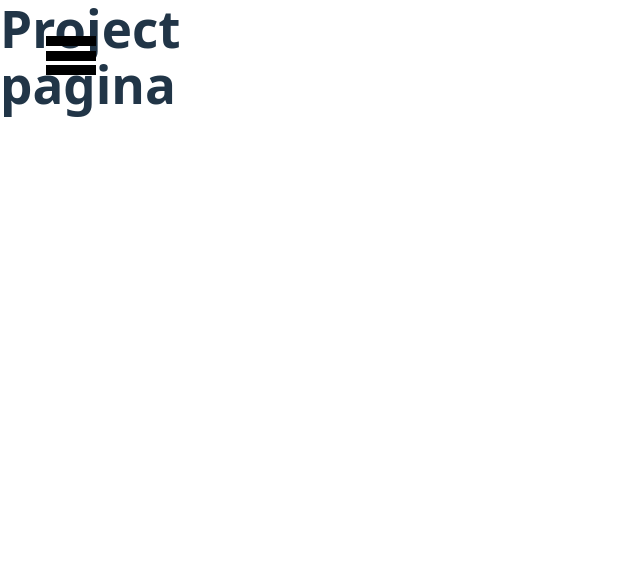
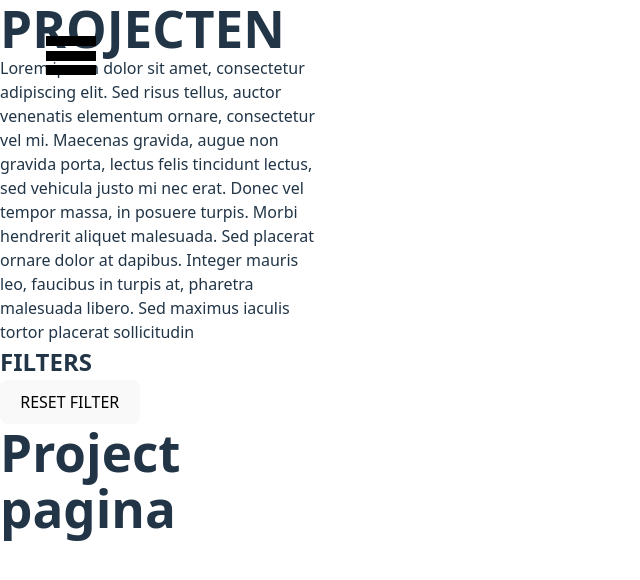
Before and after one commit to deniaverkade/portfolio-website, a React (Vite) app in the folder project-portfolio/: page /project in a window 1280 px wide. Shown: the top 580 px of the page, without its empty margins (0-640 px from the left). Built offline with nearby package versions, Linux system fonts and the light colour scheme; a web font is replaced by a local one.

Commit message:
data & component

```diff
--- a/project-portfolio/src/App.css
+++ b/project-portfolio/src/App.css
@@ -250,6 +250,7 @@ z-index: 2;
 border: 15px solid white;
 margin-top: -10%;
 margin-left: 40%;
+object-fit: cover;
 }
 
 .homepagebox {
@@ -272,3 +273,5 @@ position: absolute;
 z-index: 3;
 margin-top: 14%;
 }
+
+/* project pagina */
--- a/project-portfolio/src/Pages/Project.jsx
+++ b/project-portfolio/src/Pages/Project.jsx
@@ -4,10 +4,18 @@ import { Link, Outlet } from 'react-router-dom';
 
 const Project = () => {
     return ( <>
+    <div className="projectbody">
+        <h1>PROJECTEN</h1>
+        <p>Lorem ipsum dolor sit amet, consectetur adipiscing elit. Sed risus tellus, auctor venenatis elementum ornare, consectetur vel mi. Maecenas gravida, augue non gravida porta, lectus felis tincidunt lectus, sed vehicula justo mi nec erat. Donec vel tempor massa, in posuere turpis. Morbi hendrerit aliquet malesuada. Sed placerat ornare dolor at dapibus. Integer mauris leo, faucibus in turpis at, pharetra malesuada libero. Sed maximus iaculis tortor placerat sollicitudin</p>
+        <h2>FILTERS</h2>
+        <button>RESET FILTER</button>
+    </div>
 
+        <div className="projectlist">
+<h1>Project pagina</h1>
+        <p><Link to="/projectdetail">Testlink voor detailpagina</Link></p>
+        </div>
 
-    <h1>Project pagina</h1>
-        <p><Link to="/projectdetail">Testlink voor detailpagina</Link></p>
     </> );
 }
 
--- /dev/null
+++ b/project-portfolio/src/components/SingleProject.jsx
@@ -0,0 +1,6 @@
+const SingleProject = () => {
+    return ( <>
+    </> );
+}
+
+export default SingleProject;
```
Also changed, not shown: project-portfolio/src/projects.js (added, +14 -0 lines), 1 other file (tests, documents, lock files or other folders).
